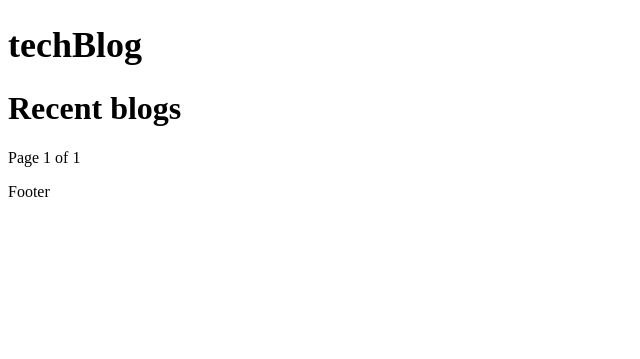
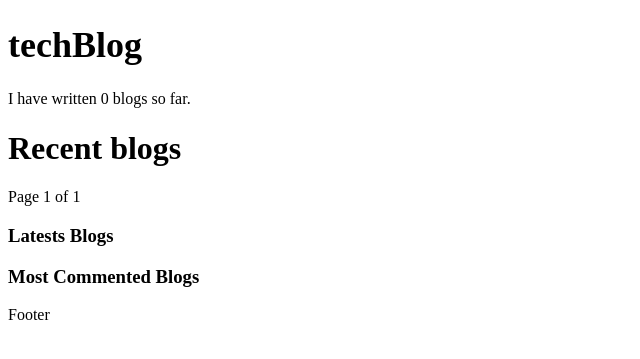
Before and after one commit to webDevTolu/congenial-train, a Django app: page /blog/ in a window 1280 px wide. Shown: the top 359 px of the page, without its empty margins (0-640 px from the left). Run offline with Django 4.2, Linux system fonts and the light colour scheme; data that the repository does not hold is empty.

Commit message:
custom template tags

```diff
--- a/blog/templates/blog/base.html
+++ b/blog/templates/blog/base.html
@@ -1,4 +1,4 @@
-{% load static %}
+{% load blog_tags %} {% load static %}
 <!DOCTYPE html>
 <html lang="en">
   <head>
@@ -10,8 +10,24 @@
   <body>
     <header>
       <a href="{% url 'blog:post_list' %}"><h1>techBlog</h1></a>
+      <p>I have written {% total_blogs %} blogs so far.</p>
     </header>
     <main>{% block content %} {% endblock %}</main>
+    <section class="latest_blogs">
+      <h3>Latests Blogs</h3>
+      {% show_latest_blogs 3 %}
+    </section>
+    <section class="most_commented_blogs">
+      <h3>Most Commented Blogs</h3>
+      {% get_most_commented_blogs as most_commented_blogs %}
+      <ul>
+        {% for post in most_commented_blogs %}
+        <li>
+          <a href="{{ post.get_absolute_url }}">{{ post.title }}</a>
+        </li>
+        {% endfor %}
+      </ul>
+    </section>
     <footer>
       <p>Footer</p>
     </footer>
--- a/blog/templates/blog/post/detail.html
+++ b/blog/templates/blog/post/detail.html
@@ -1,9 +1,9 @@
-{% extends "blog/base.html" %} {% block title %} {{ post.title }} {% endblock %}
+{% extends "blog/base.html" %} {% load blog_tags %} {% block title %} {{ post.title }} {% endblock %}
 {% block content %}
 <a href="{% url 'blog:post_list' %}">Back</a>
 <h1>{{ post.title }}</h1>
 <p>Published: {{ post.publish }} by {{ post.author }}</p>
-{{ post.body|linebreaks }}
+{{ post.body|markdown }}
 <p>
   <a href="{% url "blog:post_share" post.id %}">
     Share this post
--- /dev/null
+++ b/blog/templates/blog/post/latest_posts.html
@@ -0,0 +1,7 @@
+<ul>
+  {% for post in latest_blogs %}
+  <li>
+    <a href="{{ post.get_absolute_url }}">{{ post.title }}</a>
+  </li>
+  {% endfor %}
+</ul>
--- a/blog/templates/blog/post/list.html
+++ b/blog/templates/blog/post/list.html
@@ -1,4 +1,4 @@
-{% extends "blog/base.html" %} {% block title %} techBlog {% endblock title %}
+{% extends "blog/base.html" %} {% load blog_tags %}  {% block title %} techBlog {% endblock title %}
 {% block content %}
 <h1>Recent blogs</h1>
 <div>
@@ -21,7 +21,7 @@
 {% endif %}
 
 <p>Published: {{ post.publish }} by {{ post.author }}</p>
-{{ post.body|truncatewords:30|linebreaks }} {% endfor %}
+{{ post.body|markdown|truncatewords:30 }} {% endfor %}
 
 <div>{% include "pagination.html" with page=posts %}</div>
 {% endblock %}
--- /dev/null
+++ b/blog/templatetags/blog_tags.py
@@ -0,0 +1,28 @@
+from django import template
+from ..models import Post
+from django.db.models import Count
+from django.utils.safestring import mark_safe
+import markdown
+
+register = template.Library()
+
+
+@register.simple_tag
+def total_blogs():
+    return Post.published.count()
+
+
+@register.inclusion_tag('blog/post/latest_posts.html')
+def show_latest_blogs(count=5):
+    latest_blogs = Post.published.order_by('-publish')[:count]
+    return {'latest_blogs': latest_blogs}
+
+
+@register.simple_tag
+def get_most_commented_blogs(count=5):
+    return Post.published.annotate(total_comments=Count('comments')).order_by('-total_comments')[:count]
+
+
+@register.filter(name='markdown')
+def markdown_format(text):
+    return mark_safe(markdown.markdown(text))
--- a/requirements.txt
+++ b/requirements.txt
@@ -3,6 +3,7 @@ autopep8==2.0.1
 Django==4.1.4
 django-environ==0.9.0
 django-taggit==3.1.0
+Markdown==3.4.1
 pycodestyle==2.10.0
 sqlparse==0.4.3
 tzdata==2022.7
```
Also changed, not shown: blog/templatetags/__init__.py (added), 1 other file.
